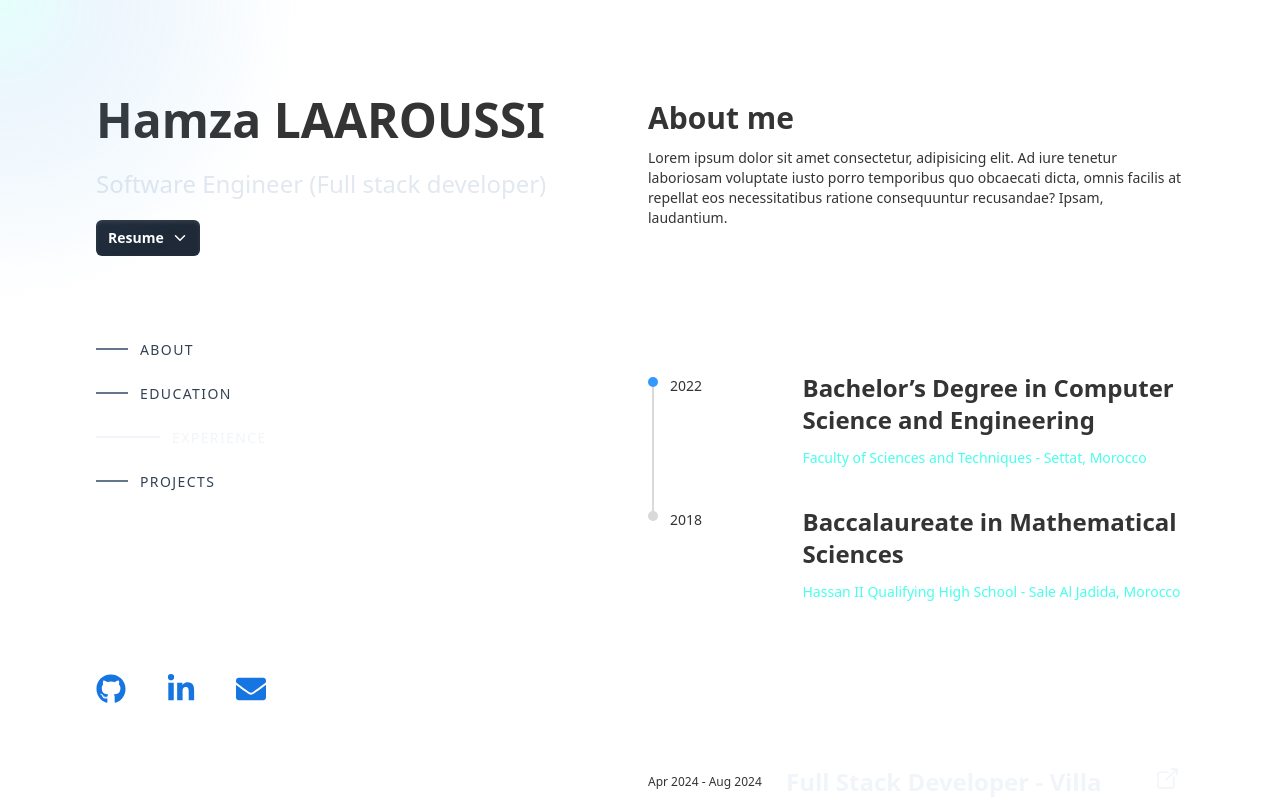
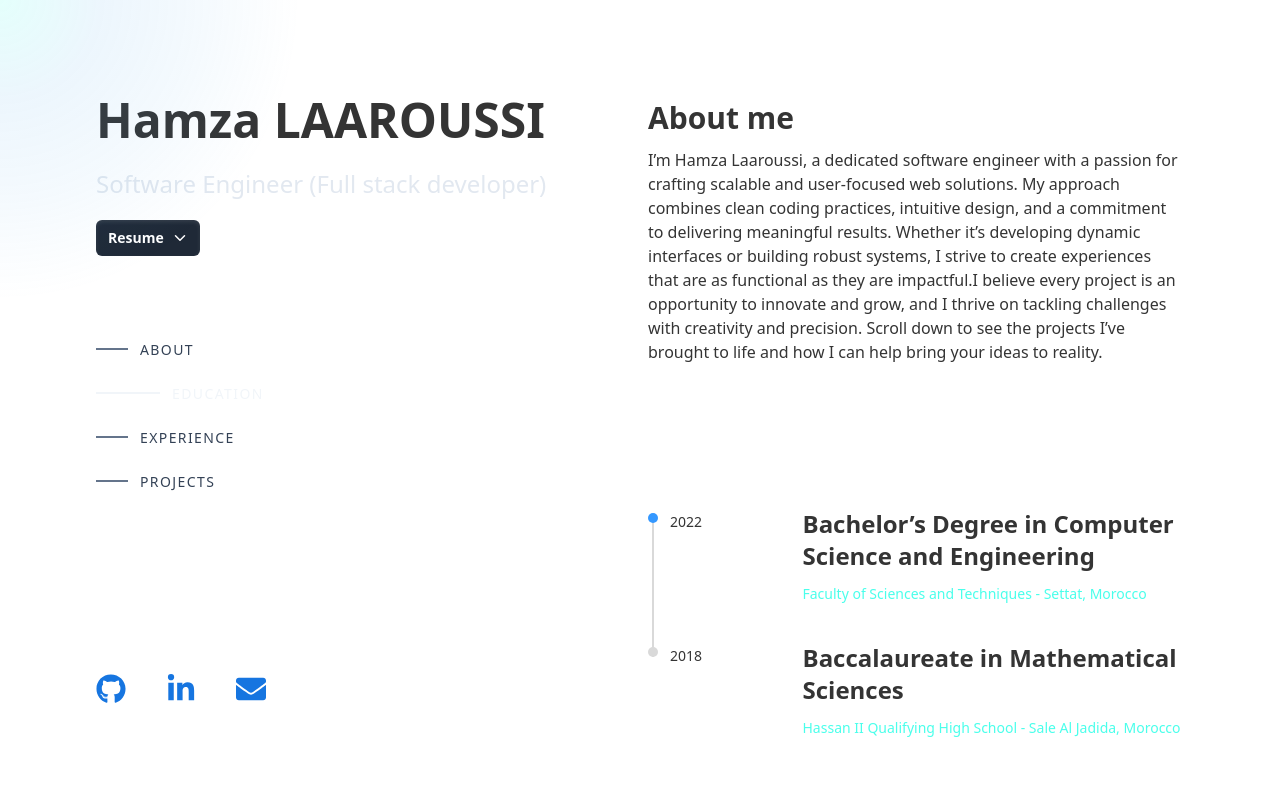
Before and after one commit to Hi-L0/my-portfolio, a Next.js app: page / in a window 1280 px wide. Shown: the top 800 px of the page. Built offline with nearby package versions, Linux system fonts and the light colour scheme.

Commit message:
added text in about me section

```diff
--- a/src/app/sections/rightside/Aboutme.tsx
+++ b/src/app/sections/rightside/Aboutme.tsx
@@ -1,3 +1,4 @@
+import { data } from '@/data/data'
 import React from 'react'
 
 export default function Aboutme() {
@@ -6,8 +7,8 @@ export default function Aboutme() {
         <h1 className='text-3xl pb-3'>
             About me
         </h1>
-        <p>
-            Lorem ipsum dolor sit amet consectetur, adipisicing elit. Ad iure tenetur laboriosam voluptate iusto porro temporibus quo obcaecati dicta, omnis facilis at repellat eos necessitatibus ratione consequuntur recusandae? Ipsam, laudantium.
+        <p className='text-base'>
+            {data.description}
         </p>
     </section>
   )
```
